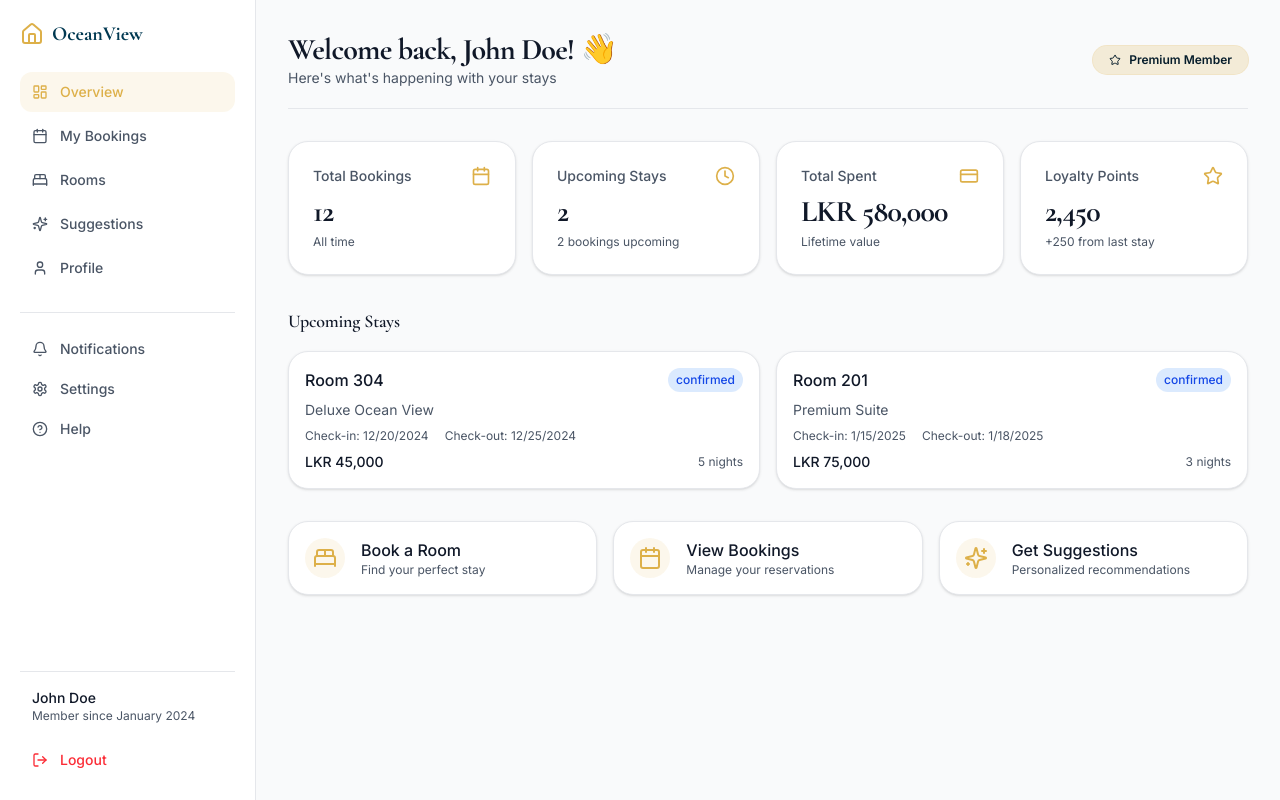
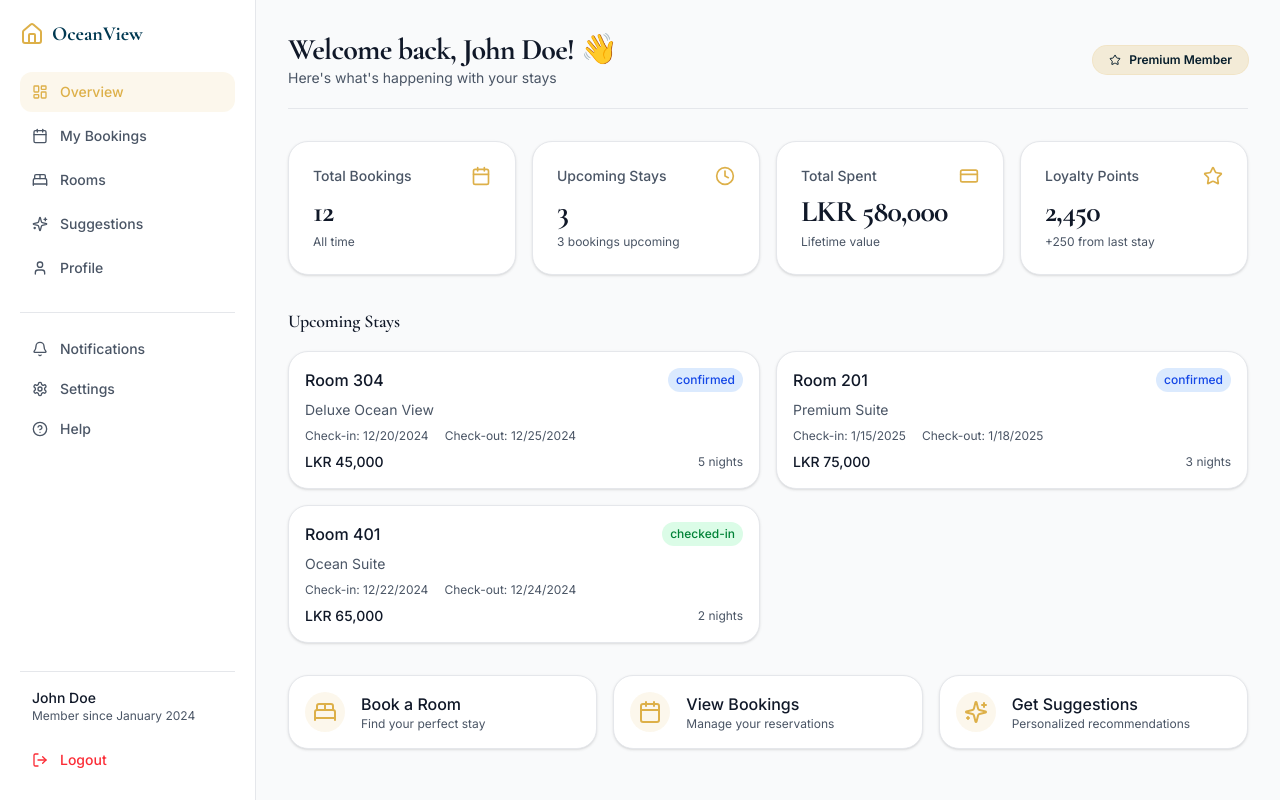
Before and after one commit to nadishwara/ocan-view-resort-frontend, a Next.js app: page /dashboard in a window 1280 px wide. Built offline with nearby package versions, Linux system fonts and the light colour scheme.

Commit message:
fix: build issues.

```diff
--- a/src/app/dashboard/page.tsx
+++ b/src/app/dashboard/page.tsx
@@ -24,18 +24,51 @@ import {
     Bell,
     Settings,
     HelpCircle,
-    ChevronRight,
 } from "lucide-react";
 
+// Types
+type BookingStatus = "confirmed" | "checked-in" | "checked-out" | "cancelled";
+
+interface Booking {
+    id: string;
+    roomNumber: string;
+    roomType: string;
+    checkIn: string;
+    checkOut: string;
+    status: BookingStatus;
+    amount: number;
+    nights: number;
+}
+
+interface UserProfile {
+    name: string;
+    email: string;
+    phone: string;
+    memberSince: string;
+    totalBookings: number;
+    totalSpent: number;
+}
+
+interface RoomSuggestion {
+    id: string;
+    name: string;
+    type: string;
+    price: number;
+    image: string;
+    amenities: string[];
+    rating: number;
+    available: boolean;
+}
+
 // Mock Data
-const MOCK_BOOKINGS = [
+const MOCK_BOOKINGS: Booking[] = [
     {
         id: "1",
         roomNumber: "304",
         roomType: "Deluxe Ocean View",
         checkIn: "2024-12-20",
         checkOut: "2024-12-25",
-        status: "confirmed" as const,
+        status: "confirmed",
         amount: 45000,
         nights: 5,
     },
@@ -45,7 +78,7 @@ const MOCK_BOOKINGS = [
         roomType: "Premium Suite",
         checkIn: "2025-01-15",
         checkOut: "2025-01-18",
-        status: "confirmed" as const,
+        status: "confirmed",
         amount: 75000,
         nights: 3,
     },
@@ -55,13 +88,23 @@ const MOCK_BOOKINGS = [
         roomType: "Standard Room",
         checkIn: "2024-11-10",
         checkOut: "2024-11-12",
-        status: "checked-out" as const,
+        status: "checked-out",
         amount: 28000,
+        nights: 2,
+    },
+    {
+        id: "4",
+        roomNumber: "401",
+        roomType: "Ocean Suite",
+        checkIn: "2024-12-22",
+        checkOut: "2024-12-24",
+        status: "checked-in",
+        amount: 65000,
         nights: 2,
     },
 ];
 
-const MOCK_SUGGESTIONS = [
+const MOCK_SUGGESTIONS: RoomSuggestion[] = [
     {
         id: "1",
         name: "Ocean View Suite",
@@ -94,7 +137,7 @@ const MOCK_SUGGESTIONS = [
     },
 ];
 
-const MOCK_PROFILE = {
+const MOCK_PROFILE: UserProfile = {
     name: "John Doe",
     email: "john.doe@example.com",
     phone: "+94 77 123 4567",
@@ -106,14 +149,15 @@ const MOCK_PROFILE = {
 export default function UserDashboard() {
     const [activeTab, setActiveTab] = useState("overview");
     const [userName] = useState("John Doe");
-    const [bookings] = useState(MOCK_BOOKINGS);
-    const [profile] = useState(MOCK_PROFILE);
-    const [suggestions] = useState(MOCK_SUGGESTIONS);
+    const [bookings] = useState<Booking[]>(MOCK_BOOKINGS);
+    const [profile] = useState<UserProfile>(MOCK_PROFILE);
+    const [suggestions] = useState<RoomSuggestion[]>(MOCK_SUGGESTIONS);
 
+    // Fixed: Include both "confirmed" and "checked-in" as upcoming
     const upcomingBookings = bookings.filter(
         (b) => b.status === "confirmed" || b.status === "checked-in"
     );
-    const pastBookings = bookings.filter((b) => b.status === "checked-out");
+    const pastBookings = bookings.filter((b) => b.status === "checked-out" || b.status === "cancelled");
 
     const handleLogout = () => {
         localStorage.removeItem("token");
@@ -253,8 +297,8 @@ function OverviewTab({
     setActiveTab,
 }: {
     userName: string;
-    profile: typeof MOCK_PROFILE;
-    upcomingBookings: typeof MOCK_BOOKINGS;
+    profile: UserProfile;
+    upcomingBookings: Booking[];
     setActiveTab: (tab: string) => void;
 }) {
     return (
@@ -410,8 +454,8 @@ function QuickActionCard({
 }
 
 // Booking Card
-function BookingCard({ booking }: { booking: typeof MOCK_BOOKINGS[0] }) {
-    const statusColors = {
+function BookingCard({ booking }: { booking: Booking }) {
+    const statusColors: Record<BookingStatus, string> = {
         confirmed:
             "bg-blue-100 text-blue-700 dark:bg-blue-900/30 dark:text-blue-400",
         "checked-in":
@@ -461,9 +505,9 @@ function BookingsTab({
     pastBookings,
     allBookings,
 }: {
-    upcomingBookings: typeof MOCK_BOOKINGS;
-    pastBookings: typeof MOCK_BOOKINGS;
-    allBookings: typeof MOCK_BOOKINGS;
+    upcomingBookings: Booking[];
+    pastBookings: Booking[];
+    allBookings: Booking[];
 }) {
     const [showAll, setShowAll] = useState(false);
     const bookings = showAll ? allBookings : upcomingBookings;
@@ -539,7 +583,7 @@ function BookingsTab({
 }
 
 // Rooms Tab
-function RoomsTab({ suggestions }: { suggestions: typeof MOCK_SUGGESTIONS }) {
+function RoomsTab({ suggestions }: { suggestions: RoomSuggestion[] }) {
     return (
         <div>
             <header className="flex items-center justify-between border-b border-gray-200 dark:border-border pb-5">
@@ -568,7 +612,7 @@ function RoomsTab({ suggestions }: { suggestions: typeof MOCK_SUGGESTIONS }) {
 }
 
 // Room Card
-function RoomCard({ room }: { room: typeof MOCK_SUGGESTIONS[0] }) {
+function RoomCard({ room }: { room: RoomSuggestion }) {
     return (
         <div className="rounded-2xl border border-gray-200 dark:border-border bg-white dark:bg-card overflow-hidden shadow-sm hover:shadow-md transition">
             <div className="h-48 bg-gradient-to-br from-gold/20 to-primary/20 flex items-center justify-center">
@@ -618,7 +662,7 @@ function RoomCard({ room }: { room: typeof MOCK_SUGGESTIONS[0] }) {
 }
 
 // Suggestions Tab
-function SuggestionsTab({ suggestions }: { suggestions: typeof MOCK_SUGGESTIONS }) {
+function SuggestionsTab({ suggestions }: { suggestions: RoomSuggestion[] }) {
     return (
         <div>
             <header className="flex items-center justify-between border-b border-gray-200 dark:border-border pb-5">
@@ -647,7 +691,7 @@ function SuggestionsTab({ suggestions }: { suggestions: typeof MOCK_SUGGESTIONS
 }
 
 // Suggestion Card
-function SuggestionCard({ room }: { room: typeof MOCK_SUGGESTIONS[0] }) {
+function SuggestionCard({ room }: { room: RoomSuggestion }) {
     const getAmenityIcon = (amenity: string) => {
         const iconMap: Record<string, React.ReactNode> = {
             "Wi-Fi": <Wifi className="h-2 w-2" />,
@@ -732,7 +776,7 @@ function ProfileTab({
     profile,
     userName,
 }: {
-    profile: typeof MOCK_PROFILE;
+    profile: UserProfile;
     userName: string;
 }) {
     return (
```
